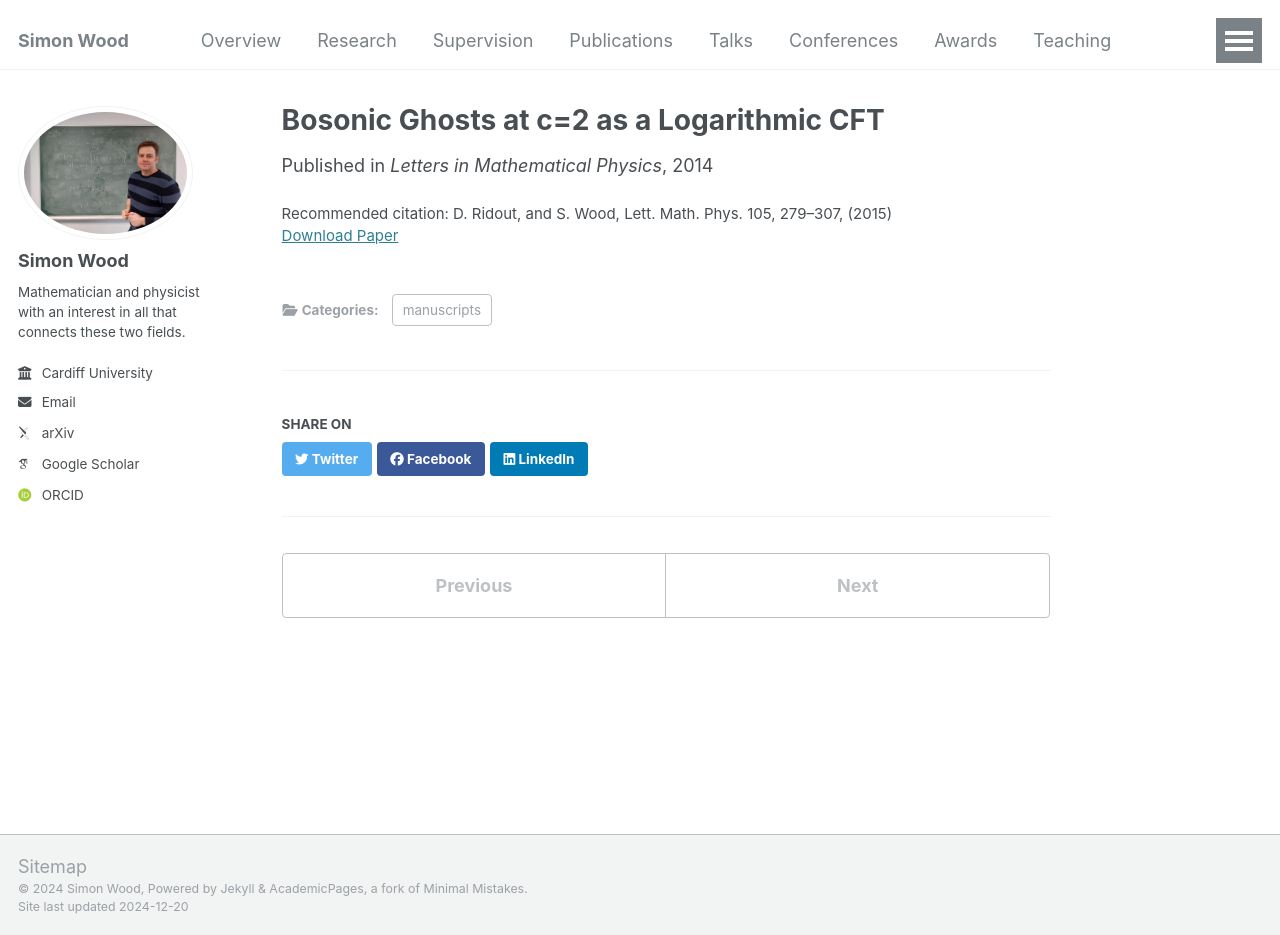
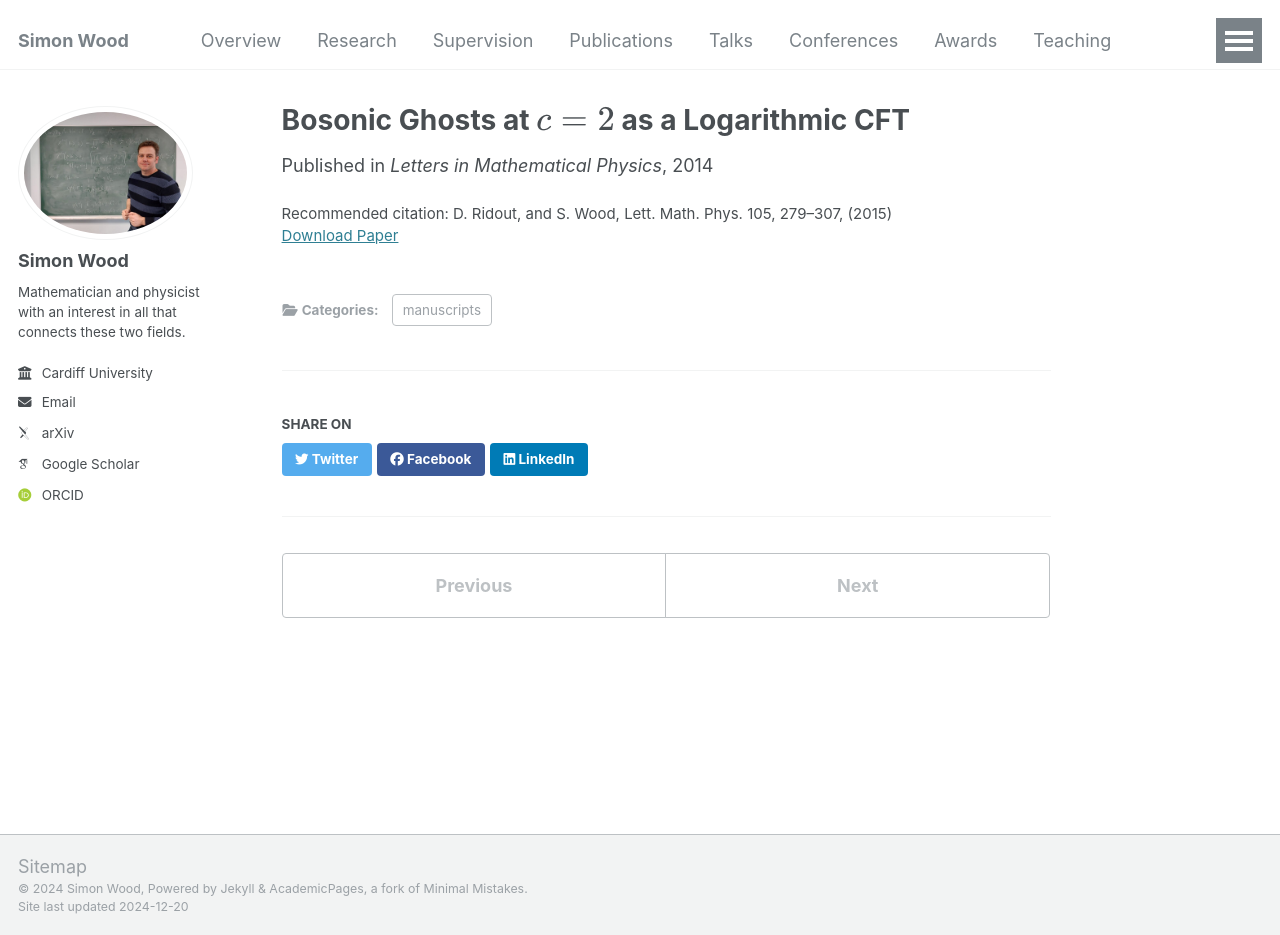
Before and after one commit to simonjwood/simonjwood.github.io, a Jekyll site: the page built from _publications/2014-08-19-bosonic-ghosts-at-c2-as-a-logarithmic-cft.md, in a window 1280 px wide and 935 px high. Built offline with Jekyll 4.4.1, drawn with Linux system fonts in a browser that asks for light colours; some web fonts are replaced.

```diff
--- a/_includes/archive-single.html
+++ b/_includes/archive-single.html
@@ -52,11 +52,11 @@
         {% elsif post.date %}
          <strong><i class="fa fa-fw fa-calendar" aria-hidden="true"></i> {{ site.data.ui-text[site.locale].date_label | default: "Published:" }}</strong> <time datetime="{{ post.date | default: "1900-01-01" | date_to_xmlschema }}">{{ post.date | default: "1900-01-01" | date: "%B %d, %Y" }}</time>
         {% endif %}
-    {% if post.excerpt and site.read_more != 'enabled' %}
+<!--    {% if post.excerpt and site.read_more != 'enabled' %}
     <p class="archive__item-excerpt" itemprop="description">{{ post.excerpt | markdownify }}</p>
     {% elsif post.excerpt and site.read_more == 'enabled' %}
     <p class="archive__item-excerpt" itemprop="description"><p>{{ post.excerpt | markdownify | remove: '<p>' | remove: '</p>' }}<strong><a href="{{ base_path }}{{ post.url }}" rel="permalink"> Read more</a></strong></p></p>
-    {% endif %}
+    {% endif %} -->
     {% if post.coauthors and post.paperurl and post.preprinturl %}
       Joint with {{ post.coauthors }}<br /><a href="{{ post.paperurl }}">Journal Article</a> | <a href="{{ post.preprinturl }}">Preprint</a>
     {% elsif post.authors and post.paperurl %}
--- a/_publications/2014-08-19-bosonic-ghosts-at-c2-as-a-logarithmic-cft.md
+++ b/_publications/2014-08-19-bosonic-ghosts-at-c2-as-a-logarithmic-cft.md
@@ -1,5 +1,5 @@
 ---
-title: "Bosonic Ghosts at c=2 as a Logarithmic CFT"
+title: "Bosonic Ghosts at $$c=2$$ as a Logarithmic CFT"
 collection: publications
 category: manuscripts
 permalink: /publication/2014-08-19-bosonic-ghosts-at-c2-as-a-logarithmic-cft
```
